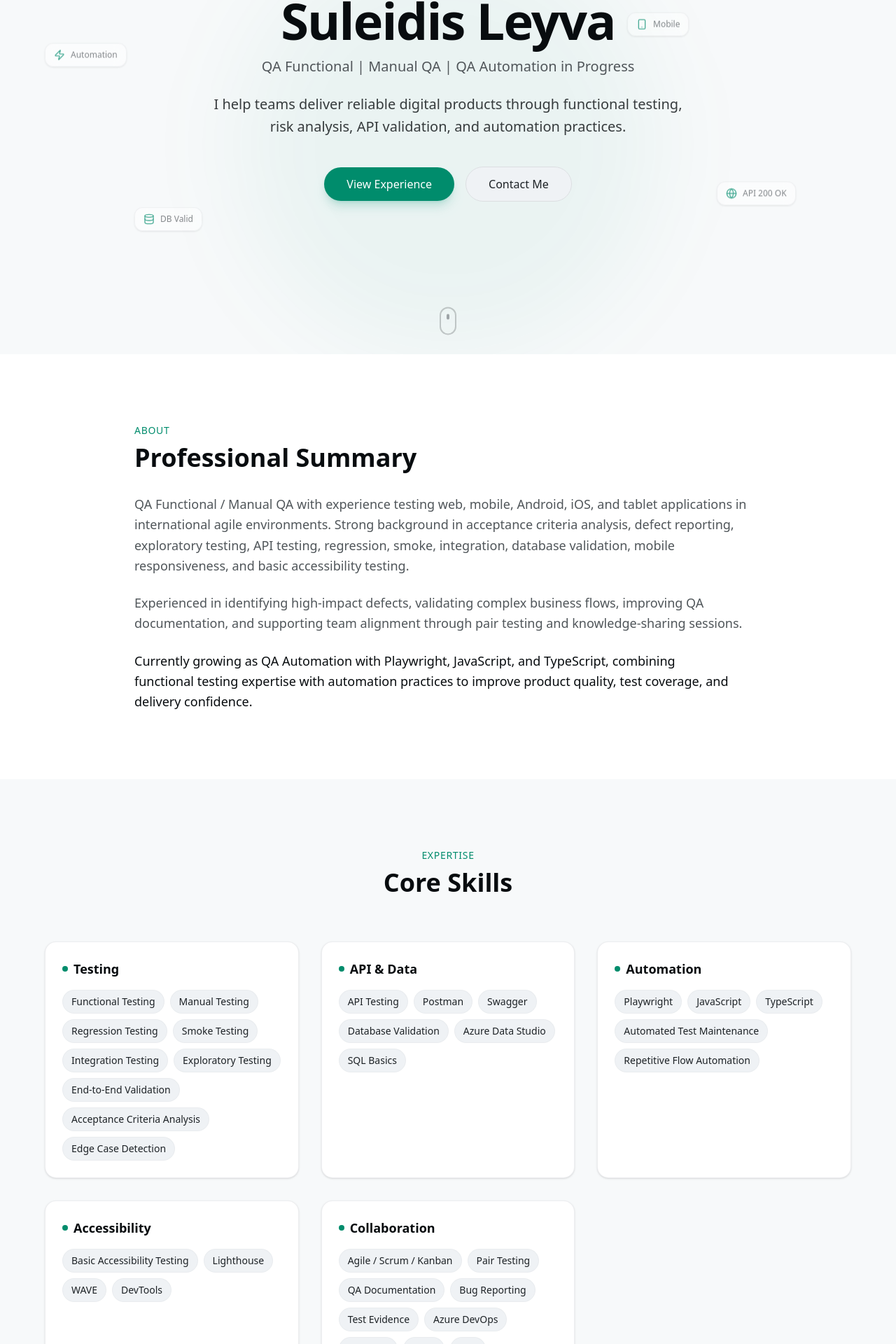
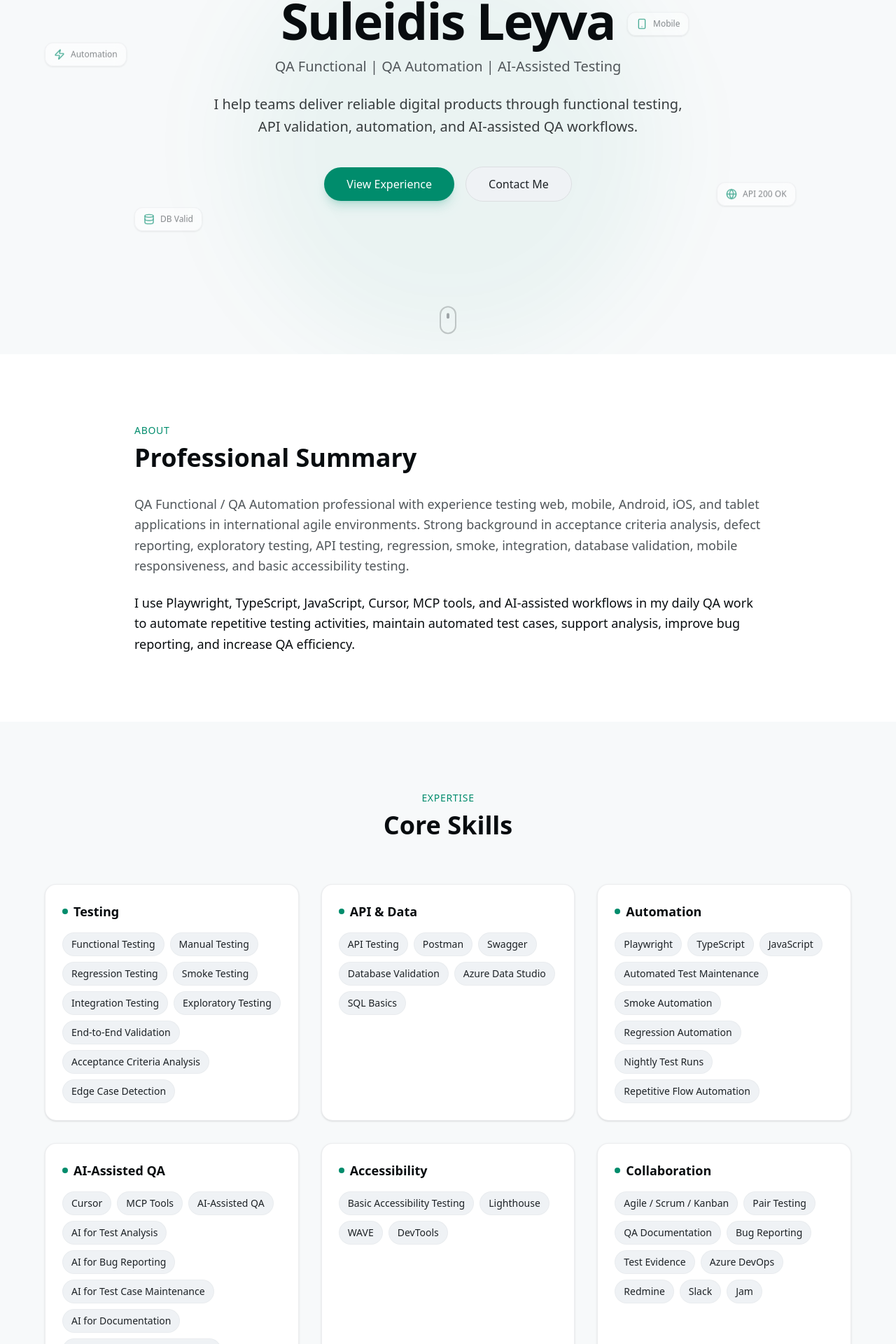
Before and after one commit to Suleidis9510/v0-portfolio-website, a Next.js app: page / in a window 1280 px wide. Shown: the part 294-2214 px from the top of the page at 70% size. Built offline with nearby package versions, Linux system fonts and the light colour scheme.

Commit message:
feat: update copy for QA Functional/Automation roles\n\nRevise all copy to highlight AI, automation, and new tools

```diff
--- a/components/about-section.tsx
+++ b/components/about-section.tsx
@@ -26,13 +26,10 @@ export function AboutSection() {
           transition={{ duration: 0.6, delay: 0.2 }}
         >
           <p className="text-pretty">
-            QA Functional / Manual QA with experience testing web, mobile, Android, iOS, and tablet applications in international agile environments. Strong background in acceptance criteria analysis, defect reporting, exploratory testing, API testing, regression, smoke, integration, database validation, mobile responsiveness, and basic accessibility testing.
-          </p>
-          <p className="text-pretty">
-            Experienced in identifying high-impact defects, validating complex business flows, improving QA documentation, and supporting team alignment through pair testing and knowledge-sharing sessions.
+            QA Functional / QA Automation professional with experience testing web, mobile, Android, iOS, and tablet applications in international agile environments. Strong background in acceptance criteria analysis, defect reporting, exploratory testing, API testing, regression, smoke, integration, database validation, mobile responsiveness, and basic accessibility testing.
           </p>
           <p className="text-foreground font-medium text-pretty">
-            Currently growing as QA Automation with Playwright, JavaScript, and TypeScript, combining functional testing expertise with automation practices to improve product quality, test coverage, and delivery confidence.
+            I use Playwright, TypeScript, JavaScript, Cursor, MCP tools, and AI-assisted workflows in my daily QA work to automate repetitive testing activities, maintain automated test cases, support analysis, improve bug reporting, and increase QA efficiency.
           </p>
         </motion.div>
       </div>
--- a/components/experience-section.tsx
+++ b/components/experience-section.tsx
@@ -17,7 +17,10 @@ const experiences = [
       "Validate APIs using Swagger and Postman",
       "Perform database validation using Azure Data Studio",
       "Report, track, and validate defects and user stories through Azure DevOps",
-      "Update and maintain automated test sets when required",
+      "Maintain and update automated test cases using Playwright and TypeScript",
+      "Support recurring automated test execution, including smoke and regression coverage",
+      "Use Cursor, MCP tools, and AI-assisted workflows to improve QA analysis, bug reporting, documentation, and repetitive testing activities",
+      "Identify manual flows that can be automated to improve efficiency and coverage",
       "Collaborate with international teams in English within agile workflows",
       "Validate integrations between web and mobile applications across multiple devices and platforms",
     ],
--- a/components/hero-section.tsx
+++ b/components/hero-section.tsx
@@ -61,7 +61,7 @@ export function HeroSection() {
             transition={{ delay: 0.2, duration: 0.5 }}
           >
             <span className="w-2 h-2 bg-primary rounded-full animate-pulse" />
-            Web • Mobile • API • Database • Automation
+            Web • Mobile • API • Database • Automation • AI
           </motion.div>
 
           {/* Name */}
@@ -81,7 +81,7 @@ export function HeroSection() {
             animate={{ opacity: 1, y: 0 }}
             transition={{ delay: 0.4, duration: 0.6 }}
           >
-            QA Functional  |  Manual QA  |  QA Automation in Progress
+            QA Functional  |  QA Automation  |  AI-Assisted Testing
           </motion.p>
 
           {/* Headline */}
@@ -91,7 +91,7 @@ export function HeroSection() {
             animate={{ opacity: 1, y: 0 }}
             transition={{ delay: 0.5, duration: 0.6 }}
           >
-            I help teams deliver reliable digital products through functional testing, risk analysis, API validation, and automation practices.
+            I help teams deliver reliable digital products through functional testing, API validation, automation, and AI-assisted QA workflows.
           </motion.p>
 
           {/* CTAs */}
--- a/components/impact-section.tsx
+++ b/components/impact-section.tsx
@@ -1,7 +1,7 @@
 "use client"
 
 import { motion } from "framer-motion"
-import { Shield, FileText, Brain, Users, Cog } from "lucide-react"
+import { Shield, FileText, Brain, Users, Cog, Bot, Wrench } from "lucide-react"
 
 const impactItems = [
   {
@@ -29,10 +29,22 @@ const impactItems = [
       "Support pair testing and QA knowledge-sharing sessions to reduce knowledge silos.",
   },
   {
+    icon: Bot,
+    title: "AI-Assisted QA Workflows",
+    description:
+      "Use Cursor, MCP tools, and AI to support test analysis, bug reporting, documentation, and repetitive QA activities.",
+  },
+  {
+    icon: Wrench,
+    title: "Automation Maintenance",
+    description:
+      "Maintain and update automated test cases used for smoke, regression, recurring validation, and repetitive QA workflows.",
+  },
+  {
     icon: Cog,
-    title: "Automation Mindset",
+    title: "Functional + Automation Mindset",
     description:
-      "Identify repetitive flows suitable for automation and contribute to automated test set maintenance.",
+      "Combine strong functional testing criteria with automation to validate critical flows, reduce repetitive manual work, and improve delivery confidence.",
   },
 ]
 
--- a/components/skills-section.tsx
+++ b/components/skills-section.tsx
@@ -32,10 +32,26 @@ const skillCategories = [
     title: "Automation",
     skills: [
       "Playwright",
+      "TypeScript",
       "JavaScript",
-      "TypeScript",
       "Automated Test Maintenance",
+      "Smoke Automation",
+      "Regression Automation",
+      "Nightly Test Runs",
       "Repetitive Flow Automation",
+    ],
+  },
+  {
+    title: "AI-Assisted QA",
+    skills: [
+      "Cursor",
+      "MCP Tools",
+      "AI-Assisted QA",
+      "AI for Test Analysis",
+      "AI for Bug Reporting",
+      "AI for Test Case Maintenance",
+      "AI for Documentation",
+      "AI for Repetitive QA Workflows",
     ],
   },
   {
--- a/components/tools-section.tsx
+++ b/components/tools-section.tsx
@@ -3,6 +3,12 @@
 import { motion } from "framer-motion"
 
 const tools = [
+  "Cursor",
+  "MCP Tools",
+  "AI-Assisted QA",
+  "Playwright",
+  "TypeScript",
+  "JavaScript",
   "Azure DevOps",
   "Redmine",
   "Postman",
@@ -15,9 +21,6 @@ const tools = [
   "Excel",
   "Slack",
   "Google Chat",
-  "Playwright",
-  "JavaScript",
-  "TypeScript",
 ]
 
 const containerVariants = {
```
